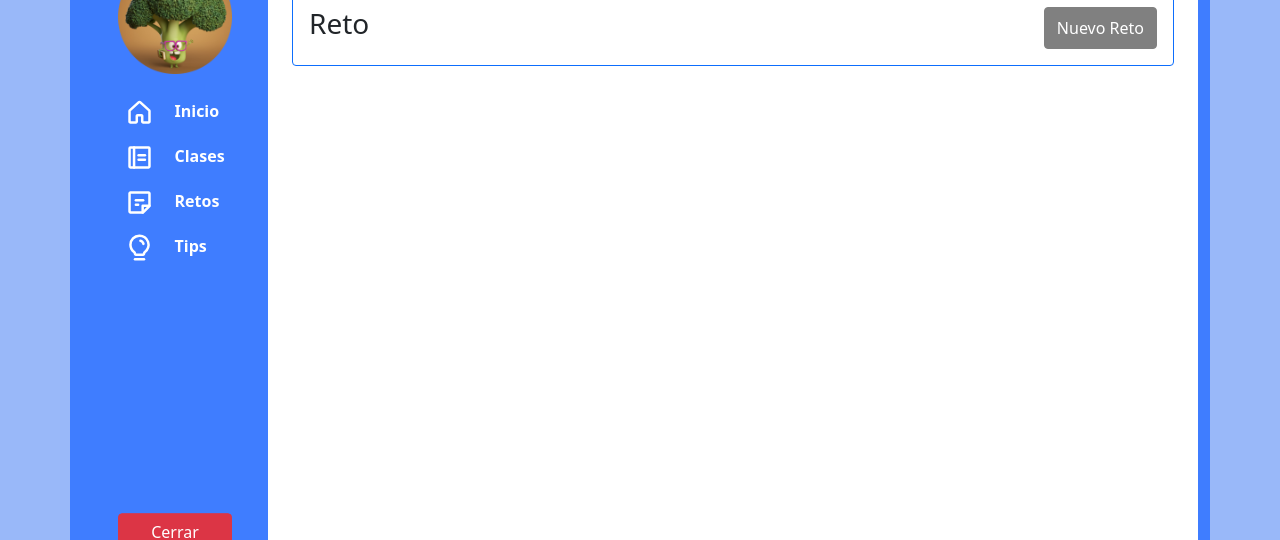
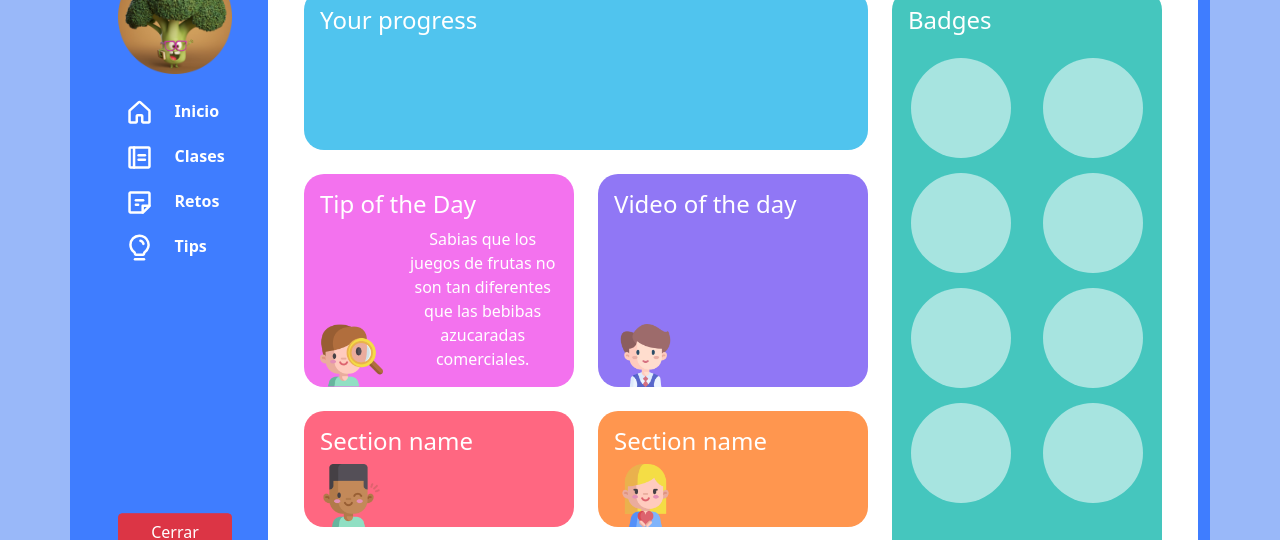
Before and after one commit to JuanCarlosSG/ChangeatApp, a plain HTML site: page pages/dashboard.html in a window 1280 px wide. Shown: the part 112-652 px from the top of the page. Drawn offline with nearby package versions, Linux system fonts and the light colour scheme; no server answers.

Commit message:
Home Design added

```diff
--- a/pages/dashboard.html
+++ b/pages/dashboard.html
@@ -22,13 +22,13 @@
 
   </head>
   <body>
-    <div class="container mt-4 d-none d-sm-block" id="mainFigure">
+    <div class="container mt-4" id="mainFigure">
       <div class="row">
       </div>
       <div class="container">
         <div class="row">
           <!-- Tab Menu -->
-          <div class="col-md-2 position-relative">
+          <div class="col-md-2 position-relative d-none d-sm-block">
             <img src="../img/profile_pic.png" alt="" class="img-fluid mt-4 p-4">
 
             <nav class="d-flex justify-content-center">
@@ -36,7 +36,7 @@
               <div class="nav flex-column force-left" id="nav-tab" role="tablist">
 
 
-                <a href="" class="nav-item" id="nav-home-tab" data-bs-toggle="tab" data-bs-target="#nav-home" role="tab" aria-controls="nav-home" aria-selected="true">
+                <a href="" class="nav-item active" id="nav-home-tab" data-bs-toggle="tab" data-bs-target="#nav-home" role="tab" aria-controls="nav-home" aria-selected="true">
                   <img src="../img/Home.svg" class="spacer">
                   Inicio
                 </a>
@@ -46,7 +46,7 @@
                   Clases
                 </a>
 
-                <a href="" class="nav-item active" id="nav-retos-tab" data-bs-toggle="tab" data-bs-target="#nav-retos" role="tab" aria-controls="nav-retos" aria-selected="false">
+                <a href="" class="nav-item" id="nav-retos-tab" data-bs-toggle="tab" data-bs-target="#nav-retos" role="tab" aria-controls="nav-retos" aria-selected="false">
                   <img src="../img/Retos.svg" class="spacer">
                   Retos
                 </a>
@@ -75,9 +75,108 @@
               <div class="tab-content" id="nav-tabContent">
 
                 <!-- Inicio -->
-                <div class="tab-pane fade" id="nav-home" role="tabpanel" aria-labelledby="nav-home-tab">
-                  <div class="row">
-                    Inicio
+                <div class="tab-pane fade show active" id="nav-home" role="tabpanel" aria-labelledby="nav-home-tab">
+                  <div class="row d-flex align-items-start" id="home-layout">
+
+                    <div class="col-md-8">
+
+                      <div class="app-widget" id="progress" style="background: #50C4EE">
+                        <h4>Your progress</h4>
+                      </div>
+
+                      <div class="row mt-4">
+                        <div class="col">
+                          <div class="app-widget" style="background: #F372EE">
+                            <h4>Tip of the Day</h4>
+                            <div class="row">
+                              <div class="col-4 align-self-end">
+                                <img src="../img/kids/Kid_TOD.png" class="img-fluid">
+                              </div>
+                              <div class="col">
+                                <p style="text-align: center; font-size: auto;">
+                                  Sabias que los juegos de frutas
+                                    no son tan diferentes que las
+                                    bebibas azucaradas comerciales.
+                                </p>
+                              </div>
+                            </div>
+                          </div>
+                        </div>
+                        <div class="col mt-4 mt-md-0">
+                          <div class="app-widget" style="background: #9077F5">
+                            <h4>Video of the day</h4>
+                            <div class="row">
+                              <div class="col-4 align-self-end">
+                                <img src="../img/kids/Kid_VOD.png" class="img-fluid">
+                              </div>
+                              <div class="col">
+                                <p style="visibility: hidden;">
+                                  Sabias que los jugos de frutas
+                                    no son tan diferentes que las
+                                    bebibas azucaradas comerciales.
+                                </p>
+                              </div>
+                            </div>
+                          </div>
+                        </div>
+                      </div>
+
+                      <div class="row mt-4">
+                        <div class="col-md mt-4 mt-md-0">
+                          <div class="app-widget" style="background: #FF6781">
+                            <h4>Section name</h4>
+                            <div class="row">
+                              <div class="col">
+                                <img src="../img/kids/Kid_SN1.png" class="img-fluid">
+                              </div>
+                              <div class="col"></div>
+                              <div class="col"></div>
+                            </div>
+                          </div>
+                        </div>
+                        <div class="col-md mt-4 mt-md-0">
+                          <div class="app-widget" style="background: #FF964F">
+                            <h4>Section name</h4>
+                            <div class="row">
+                              <div class="col">
+                                <img src="../img/kids/Kid_SN2.png" class="img-fluid">
+                              </div>
+                              <div class="col"></div>
+                              <div class="col"></div>
+                            </div>
+                          </div>
+                        </div>
+                      </div>
+
+                    </div>
+
+                    <div class="col mt-4 mt-md-0">
+                      <div class="app-widget" style="background: #45C6BE; height: 79vh; overflow: scroll;;">
+                        <h4>Badges</h4>
+                        <div class="row">
+                          <div class="col d-flex align-items-center flex-column">
+                            <div class="circle"></div>
+                            <div class="circle"></div>
+                            <div class="circle"></div>
+                            <div class="circle"></div>
+                          </div>
+                          <div class="col d-flex align-items-center flex-column">
+                            <div class="circle"></div>
+                            <div class="circle"></div>
+                            <div class="circle"></div>
+                            <div class="circle"></div>
+                          </div>
+                        </div>
+                        <div class="row d-flex position-sticky top-100 mb-3">
+                          <div class="col">
+                            <img src="../img/kids/Kid_Badges.png" class="img-fluid">
+                          </div>
+                          <div class="col"></div>
+                          <div class="col"></div>
+                        </div>
+                      </div>
+                    </div>
+
                   </div>
                 </div>
 
@@ -89,7 +188,7 @@
                 </div>
 
                 <!-- Retos -->
-                <div class="tab-pane fade show active" id="nav-retos" role="tabpanel" aria-labelledby="nav-retos-tab">
+                <div class="tab-pane fade" id="nav-retos" role="tabpanel" aria-labelledby="nav-retos-tab">
 
                   <div class="row card border-primary">
                     <div class="col p-3" style="text-align: center;">
--- a/styles/dashboard.css
+++ b/styles/dashboard.css
@@ -63,6 +63,15 @@ a {
 
 }
 
+.circle {
+  border-radius: 150px;
+  background-color: #FFFFFF;
+  opacity: 53%;
+  height: 100px;
+  width: 100px;
+  margin-top: 15px;
+}
+
 #cancel {
   visibility: hidden;
 }
@@ -77,6 +86,20 @@ a {
   border-color: #24C4BC;
 }
 
+#home-layout {
+  height: 80vh;
+}
+
+#progress {
+  height: 160px;
+}
+
+.app-widget {
+  color: white;
+  border-radius: 20px;
+  padding: 1rem 1rem 0rem 1rem;
+}
+
 .nav .active {
 
 }
```
Also changed, not shown: img/kids/Kid_Badges.png (added), img/kids/Kid_SN1.png (added), img/kids/Kid_SN2.png (added), img/kids/Kid_TOD.png (added), img/kids/Kid_VOD.png (added).
